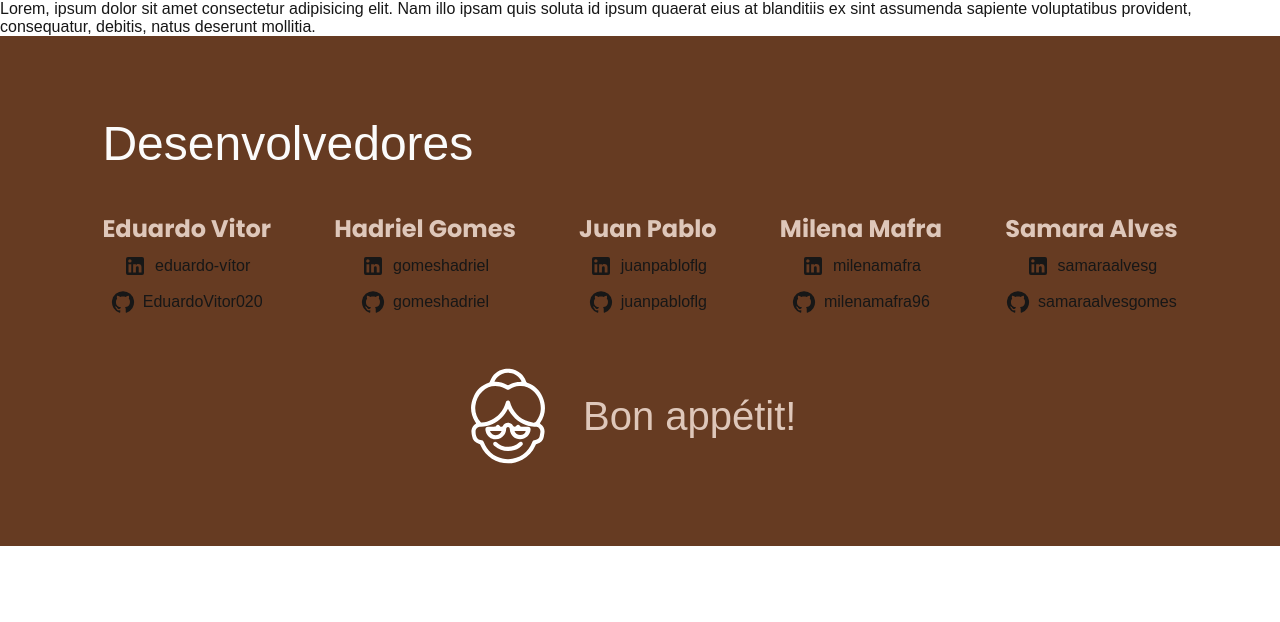
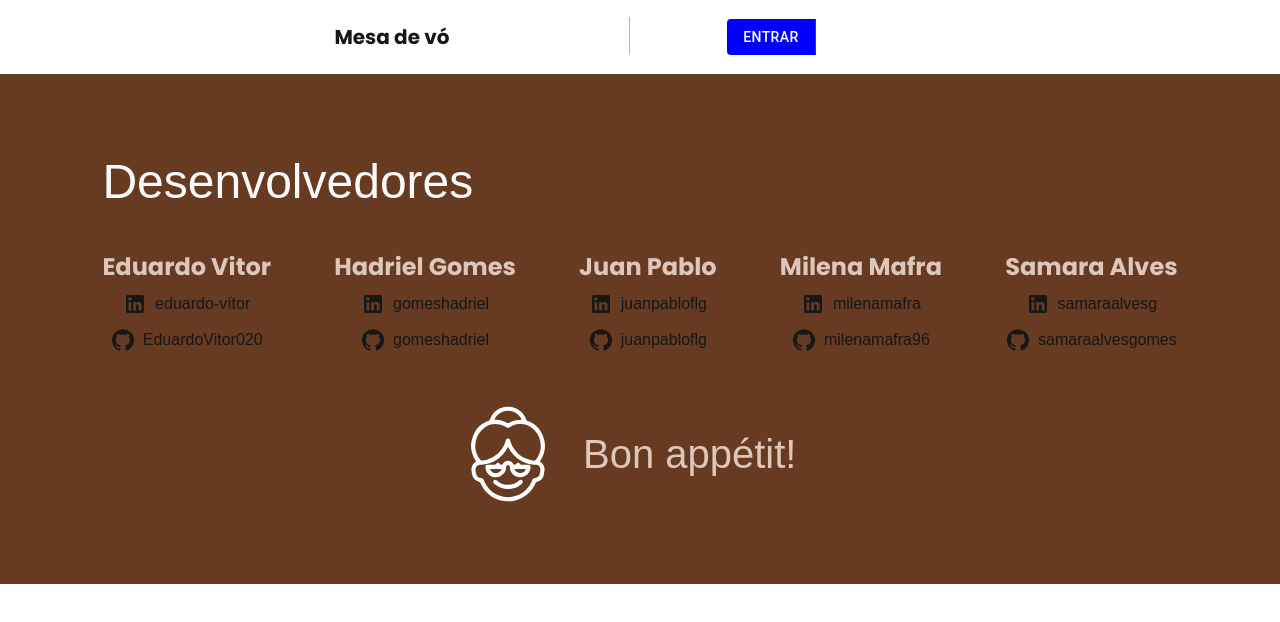
Before and after one commit to samaraalvesgomes/mesa-de-vo, a Next.js app: page / in a window 1280 px wide. Shown: the top 622 px of the page. Built offline with nearby package versions, Linux system fonts and the light colour scheme; a web font is replaced by a local one.

Commit message:
início da construção do navigation

```diff
--- a/src/pages/components/navigation/Navigation.jsx
+++ b/src/pages/components/navigation/Navigation.jsx
@@ -1,7 +1,41 @@
+import { Button, ButtonGroup, Link} from "@mui/material";
+
 function Navigation() {
     return (
     <>
-    <p>Lorem, ipsum dolor sit amet consectetur adipisicing elit. Nam illo ipsam quis soluta id ipsum quaerat eius at blanditiis ex sint assumenda sapiente voluptatibus provident, consequatur, debitis, natus deserunt mollitia.</p>
+        <nav style={{background: 'RGBA(255,255,255,0.2)', display:'flex', alignItems: 'center', padding: '15px 0px', justifyContent:'center', fontSize:'15px', border: '2px solid white', minWidth:'100%'}}>
+          <h3 style={{fontFamily:'Poppins', fontSize:'20px'}}>Mesa de vó</h3>
+
+
+          <ButtonGroup
+            variant="text"
+            aria-label="Basic button group"
+          >
+            <Link href="#scrollSobre" passHref>
+              <Button style={{ background: "none", border: "none", fontFamily: "Poppins", fontSize: "16px", textTransform: "none"}} variant="contained"> Sobre </Button>
+            </Link>
+            <Link href="/Pedido" passHref>
+              <Button style={{background:'none'}} variant="contained"> Receitas </Button>
+            </Link>
+            <Link href="/Apadrinhamento" passHref>
+              <Button style={{background:'none'}} variant="contained"> Contato </Button>
+            </Link>
+          </ButtonGroup>
+
+          <ButtonGroup
+            variant="text"
+            aria-label="Basic button group"
+          >
+            <Link href="./sign-in-side/SignInSide" passHref>
+              <Button style={{background:'blue'}} variant="contained"> Entrar </Button>
+            </Link>
+            <Link href="./sign-in-side/SignInSide" passHref>
+              <Button style={{background:'none'}} variant="contained"> Resgistre-se </Button>
+            </Link>
+          </ButtonGroup>
+
+
+        </nav>
     </>
   );
 }
```
